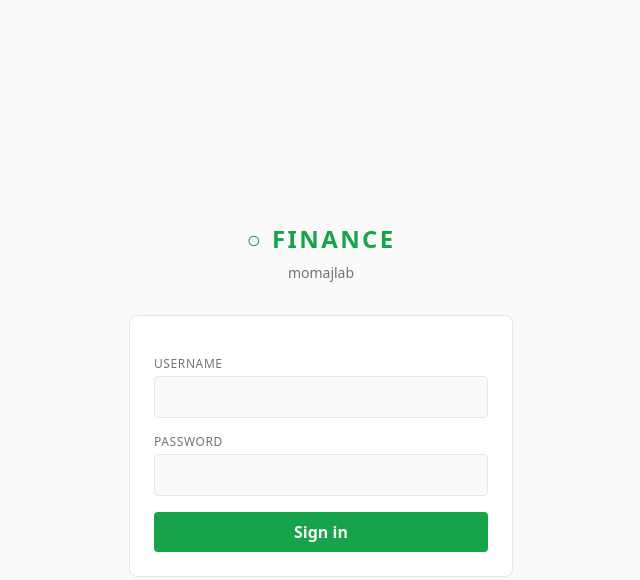
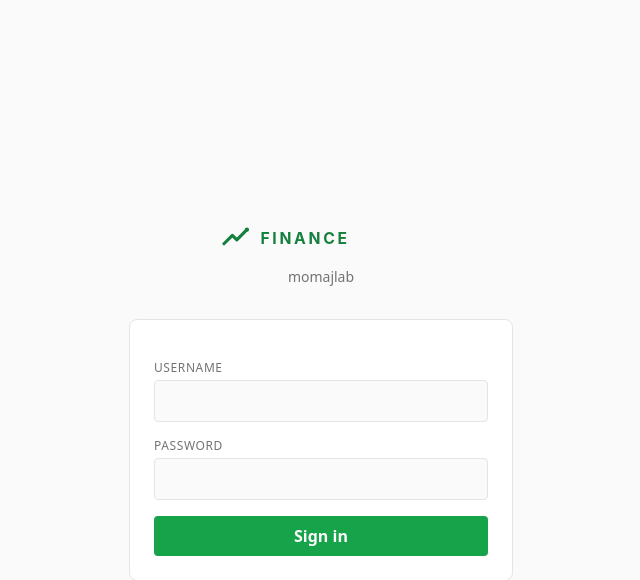
Before and after one commit to mhamida292/FinanceManager, a Django app: page /login/ in a window 1280 px wide. Shown: the top 580 px of the page, without its empty margins (319-959 px from the left). Run offline with Django 5.2, Linux system fonts and the light colour scheme; some libraries are stand-ins or nearby versions.

Commit message:
feat(ui): real logo package — favicons, PWA icons, top-bar lockup
Replaces ○ FINANCE placeholder text with the actual brand mark (upward trend
line with end-dot, brand green #15803d). Top bar uses the lockup SVG; login
page does too. Modern browsers get the SVG favicon, PNGs for fallback,
maskable PWA icons added so Android home screen shows the logo cleanly inside
the OS shape mask. Removed obsolete favicon.ico stub.

Co-Authored-By: Claude Opus 4.7 (1M context) <noreply@anthropic.com>

```diff
--- a/apps/accounts/templates/accounts/login.html
+++ b/apps/accounts/templates/accounts/login.html
@@ -1,11 +1,12 @@
 {% extends "base.html" %}
+{% load static %}
 {% block title %}Sign in{% endblock %}
 {% block anonymous_content %}
 <div class="min-h-screen flex items-center justify-center p-6">
   <div class="w-full max-w-sm">
     <div class="text-center mb-8">
-      <div class="font-bold tracking-widest text-2xl" style="color: var(--accent-positive);">○ FINANCE</div>
-      <div class="text-sm mt-2" style="color: var(--muted);">momajlab</div>
+      <img src="{% static 'logo-lockup.svg' %}" alt="Finance" class="h-9 mx-auto">
+      <div class="text-sm mt-3" style="color: var(--muted);">momajlab</div>
     </div>
     <form method="post" class="space-y-4 p-6 rounded-lg border" style="background: var(--surface); border-color: var(--border);">
       {% csrf_token %}
--- a/apps/accounts/templates/base.html
+++ b/apps/accounts/templates/base.html
@@ -17,8 +17,10 @@
     })();
   </script>
 
-  {# PWA + favicons #}
-  <link rel="icon" href="{% static 'favicon.ico' %}">
+  {# PWA + favicons — SVG first for modern browsers, PNGs as fallback #}
+  <link rel="icon" type="image/svg+xml" href="{% static 'favicon.svg' %}">
+  <link rel="icon" type="image/png" sizes="32x32" href="{% static 'favicon-32.png' %}">
+  <link rel="icon" type="image/png" sizes="16x16" href="{% static 'favicon-16.png' %}">
   <link rel="apple-touch-icon" href="{% static 'apple-touch-icon.png' %}">
   <link rel="manifest" href="{% static 'manifest.webmanifest' %}">
   <meta name="theme-color" content="#0a0a0a" media="(prefers-color-scheme: dark)">
@@ -41,10 +43,9 @@
     <button id="hamburger" class="md:hidden p-1" style="color: var(--muted);" aria-label="Open menu" onclick="document.getElementById('sidebar').classList.toggle('open'); document.getElementById('sidebar-scrim').classList.toggle('open');">
       ☰
     </button>
-    <div class="flex items-center gap-2">
-      {# Logo placeholder — replace with <img src="{% static 'logo.svg' %}"> once the asset arrives #}
-      <span class="font-bold tracking-widest" style="color: var(--accent-positive); font-size: 13px;">○ FINANCE</span>
-    </div>
+    <a href="{% url 'home' %}" class="flex items-center" aria-label="Home">
+      <img src="{% static 'logo-lockup.svg' %}" alt="Finance" class="h-6">
+    </a>
   </div>
   <div class="flex items-center gap-3">
     <form action="{% url 'sync_all' %}" method="post" class="m-0">
```
Also changed, not shown: static/apple-touch-icon.png, static/apple-touch-icon.svg (added), static/favicon-16.png, static/favicon-32.png, static/favicon-48.png (added), static/favicon.ico (deleted), static/favicon.svg (added), static/icon-192-maskable.png (added), static/icon-192.png, static/icon-512-maskable.png (added), static/icon-512.png, static/icon-maskable.svg (added), static/logo-lockup.svg (added), static/logo-mark.svg (added), 1 more files.
